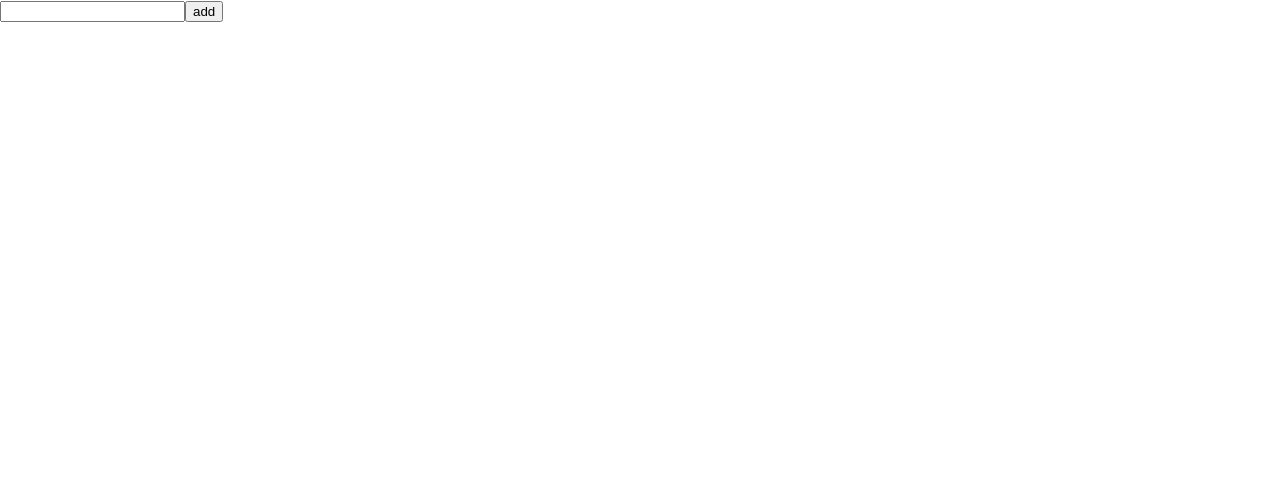
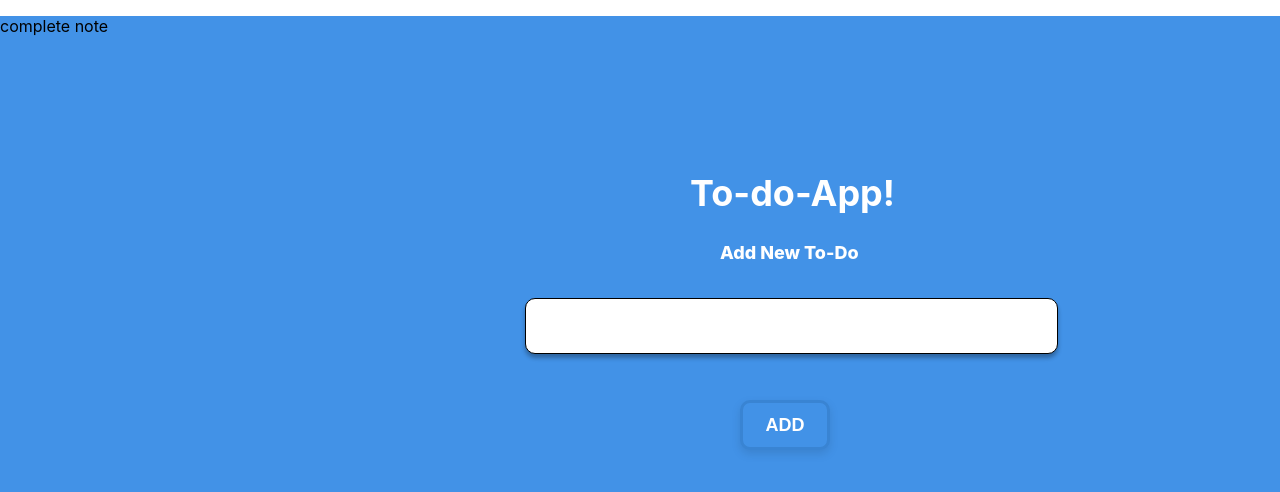
Before and after one commit to connectemea/bootcamp-todo-app, a React (Create React App) app: page / in a window 1280 px wide. Shown: the top 492 px of the page. Built offline with nearby package versions, Linux system fonts and the light colour scheme.

Commit message:
feet:design updated

```diff
--- a/src/App.css
+++ b/src/App.css
@@ -1,38 +1,66 @@
-.App {
+.body{
+  background-color:#4292E7;
+  width:100vw;
+  height: 100vh;
+}
+.hed{
+  color: #FFFFFF;
+  font-family: Rounded Mplus 1c Bold;
+  font-size: 36px;
+  font-weight: 700;
+  line-height: 53px;
+  letter-spacing: 0em;
+  display: flex;
+  flex-direction: column;
+  justify-content: flex-end;
   text-align: center;
+  position: absolute;
+  height: 53px;
+  left:690px;
+  top: 167px;
+
+}
+.newto{
+  position: absolute;
+  height: 27px;
+  left: 720px;
+  top:239px;
+
+  font-family:Rounded Mplus 1c;
+  font-style: normal;
+  font-weight: 800;
+  font-size: 18px;
+  line-height: 27px;
+  color: #FFFFFF;
 }
 
-.App-logo {
-  height: 40vmin;
-  pointer-events: none;
+.box{
+  position: absolute;
+  width: 527px;
+  height: 52px;
+  left: 525px;
+  top: 298px;
+  background: #FFFFFF;
+  box-shadow: 0px 4px 4px rgba(0,0,0,0.3);
+  border:1px solid black;
+  border-radius: 10px;
+
 }
-
-@media (prefers-reduced-motion: no-preference) {
-  .App-logo {
-    animation: App-logo-spin infinite 20s linear;
-  }
+.add{
+ position: absolute;
+ width: 90px;
+ height: 50px;
+ left: 740px;
+ top: 400px;
+ font-family:Rounded Mplus 1c bold;
+ font-style: normal;
+ font-weight: bold;
+ font-size: 18px;
+ line-height: 27px;
+ color: #FFFFFF;
+ background:#4292E7 ;
+ border:3px solid #3984d3;
+ box-sizing: border-box;
+ filter: drop-shadow(0px 4px 4px rgba(0,0,0,0.1));
+ border-radius: 10px;
 }
-
-.App-header {
-  background-color: #282c34;
-  min-height: 100vh;
-  display: flex;
-  flex-direction: column;
-  align-items: center;
-  justify-content: center;
-  font-size: calc(10px + 2vmin);
-  color: white;
-}
-
-.App-link {
-  color: #61dafb;
-}
-
-@keyframes App-logo-spin {
-  from {
-    transform: rotate(0deg);
-  }
-  to {
-    transform: rotate(360deg);
-  }
-}
--- a/src/App.js
+++ b/src/App.js
@@ -1,7 +1,7 @@
 import "./App.css";
 import { useState } from "react";
 function App() {
-  const [todoList, setTodoList] = useState();
+  const [todoList, setTodoList] = useState(["complete note"]);
   const [todo, setTodo] = useState();
   const handleTodoChange = (event) => setTodo(event.target.value);
   const clearCaches = () => setTodo("");
@@ -10,17 +10,21 @@ function App() {
     clearCaches();
   };
   return (
+    <div className="body">
       <div>
+        <div className="hed">To-do-App!</div>
+        <div className="newto">Add New To-Do</div>
           <div>
             <div>{todoList && todoList.map((todo) => <p>{todo}</p>)}</div>
               <div>
-          <input
+               <input className="box"
                 type="text"
                 name="todoName"
                 value={todo}
                 onChange={handleTodoChange}
                />
-          <button onClick={handleAddTodo}>add</button>
+               <button className="add" onClick={handleAddTodo}>ADD</button>
+              </div>
           </div>
       </div>
     </div>
```
Lines whose indentation alone changed are shown as unchanged.
